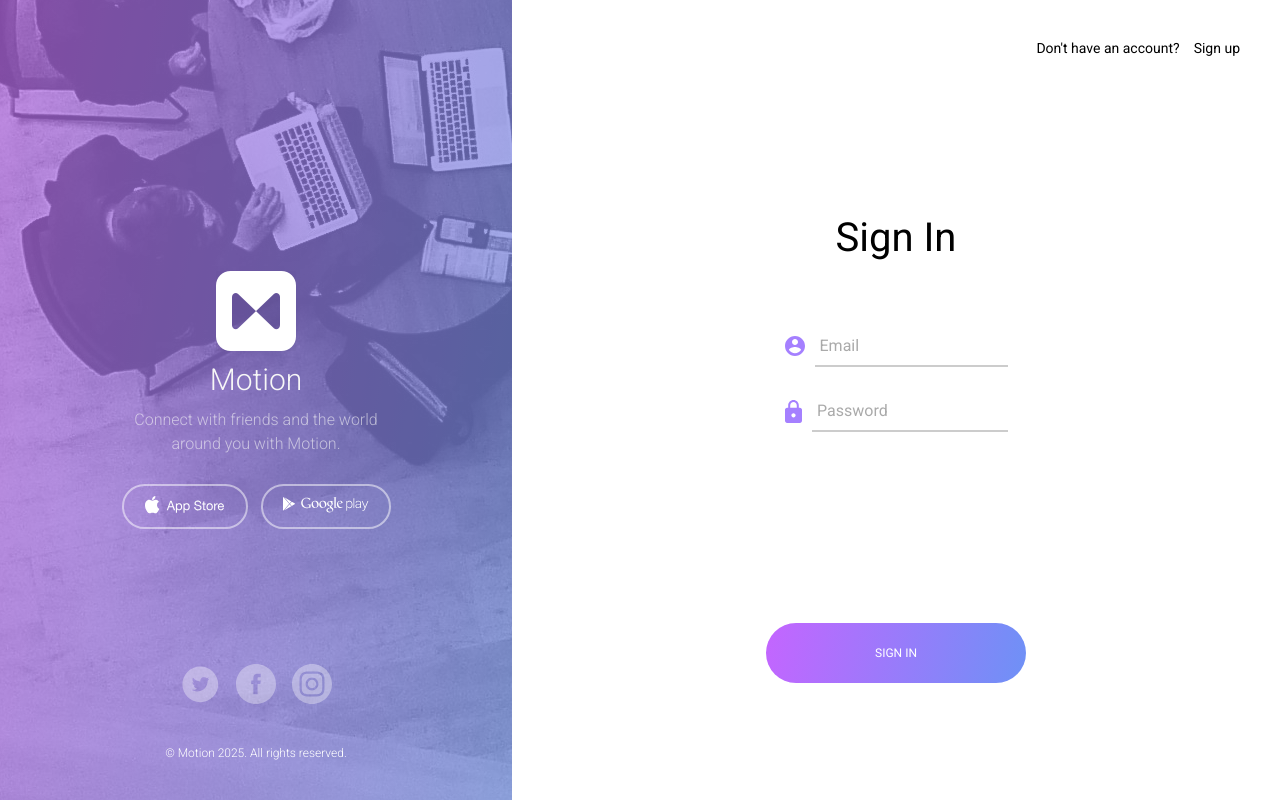
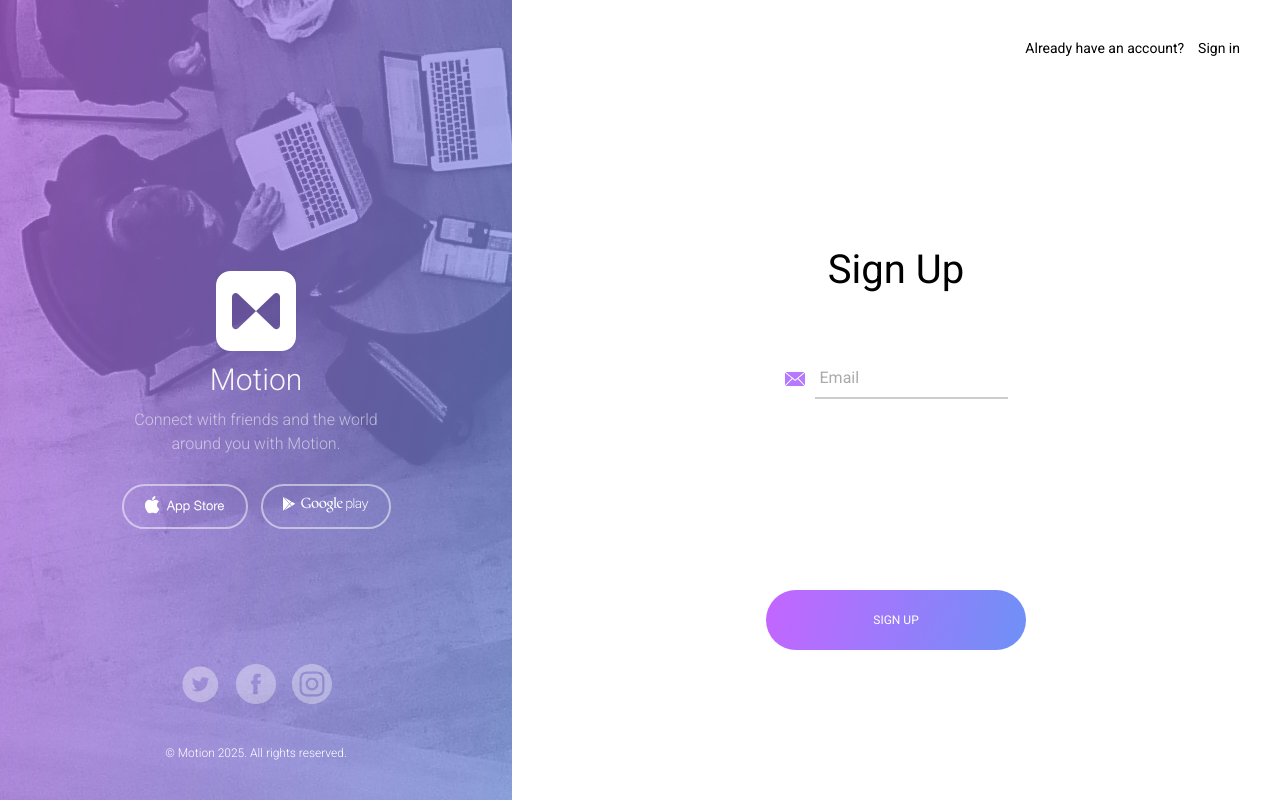
Before and after one commit to JoelEmmanuel795/Ripple-Social-Media, a React (Vite) app: page / in a window 1280 px wide. Built offline with nearby package versions, Linux system fonts and the light colour scheme.

Commit message:
email form added

```diff
--- a/src/App.jsx
+++ b/src/App.jsx
@@ -2,12 +2,13 @@ import './sass/main.scss';
 
 import Sidebar from './components/AuthSidebar/Sidebar';
 import Login from './pages/Login';
+import SignUp from './pages/Signup';
 
 function App() {
     return (
         <>
             <Sidebar />
-            <Login />
+            <SignUp />
         </>
     );
 }
--- /dev/null
+++ b/src/components/SignupEmailForm/SignupEmailForm.jsx
@@ -0,0 +1,41 @@
+import emailSVG from '../../assets/svgs/mail.svg';
+
+const SignupEmailForm = ({ setFormData, goNext }) => {
+    const handleOnSubmit = (event) => {
+        event.preventDefault();
+        setFormData(event.target[0].value);
+        goNext();
+    };
+
+    return (
+        <>
+            <div className="container-right">
+                <div className="header">
+                    Already have an account?
+                    <a className="button signup">Sign in</a>
+                </div>
+                <div className="form-container">
+                    <div className="content-inner">
+                        <h2>Sign Up</h2>
+                        <form onSubmit={handleOnSubmit} method="post">
+                            <div className="form-field">
+                                <img src={emailSVG} alt="Email Icon" />
+                                <div className="input-wrapper">
+                                    <input type="email" required />
+                                    <label>Email</label>
+                                </div>
+                            </div>
+                            <input
+                                type="submit"
+                                value="Sign Up"
+                                className="button-login"
+                            />
+                        </form>
+                    </div>
+                </div>
+            </div>
+        </>
+    );
+};
+
+export default SignupEmailForm;
--- a/src/pages/Signup.jsx
+++ b/src/pages/Signup.jsx
@@ -0,0 +1,34 @@
+import { useEffect, useState } from 'react';
+import SignupEmailForm from '../components/SignupEmailForm/SignupEmailForm';
+
+export default function SignUp() {
+    const [step, setStep] = useState(1);
+    const [emailFormData, setEmailFormData] = useState({ email: '' });
+    const [formData, setFormData] = useState({
+        email: '',
+        username: '',
+        firstName: '',
+        lastName: '',
+        password: '',
+        confirmPassword: '',
+    });
+
+    const nextStep = () => setStep((prev) => prev + 1);
+
+    useEffect(() => {
+        console.log(emailFormData);
+    }, [emailFormData]);
+
+    return (
+        <>
+            {step === 1 && (
+                <SignupEmailForm
+                    setFormData={(email) => setEmailFormData({ email })}
+                    goNext={nextStep}
+                />
+            )}
+            {step === 2 && <>Step 2</>}
+            {step === 3 && <>Step 3</>}
+        </>
+    );
+}
```
Also changed, not shown: src/assets/svgs/mail.svg (added), src/components/SignupEmailForm/signupEmailForm.scss (added).
